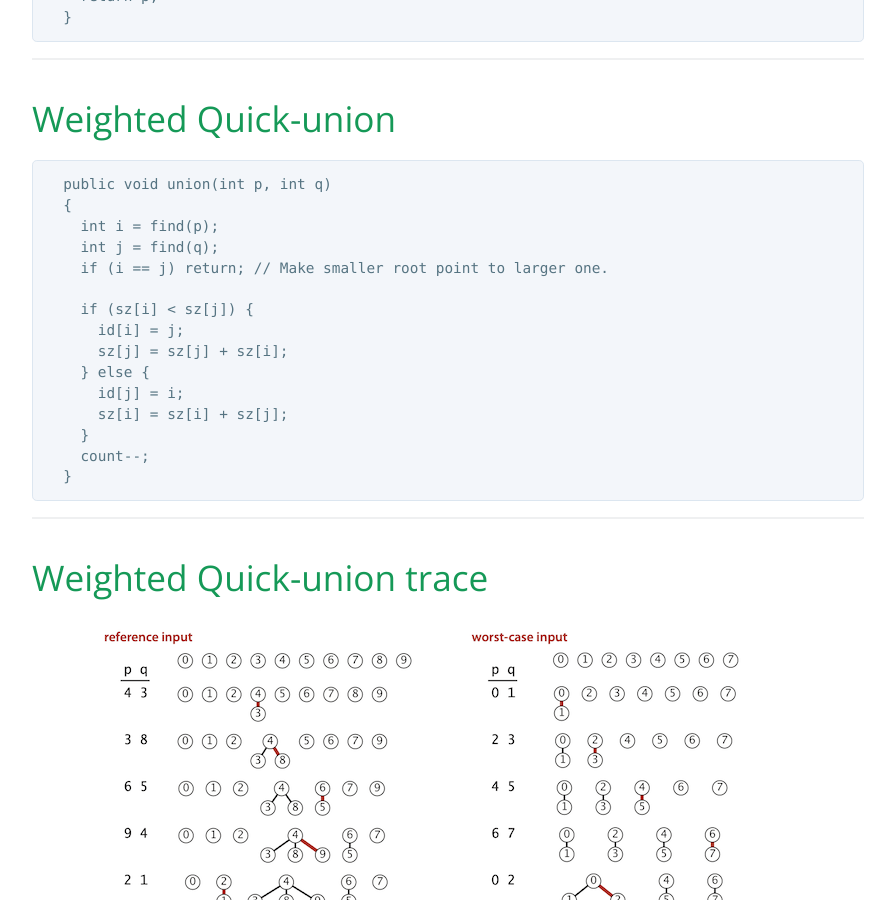
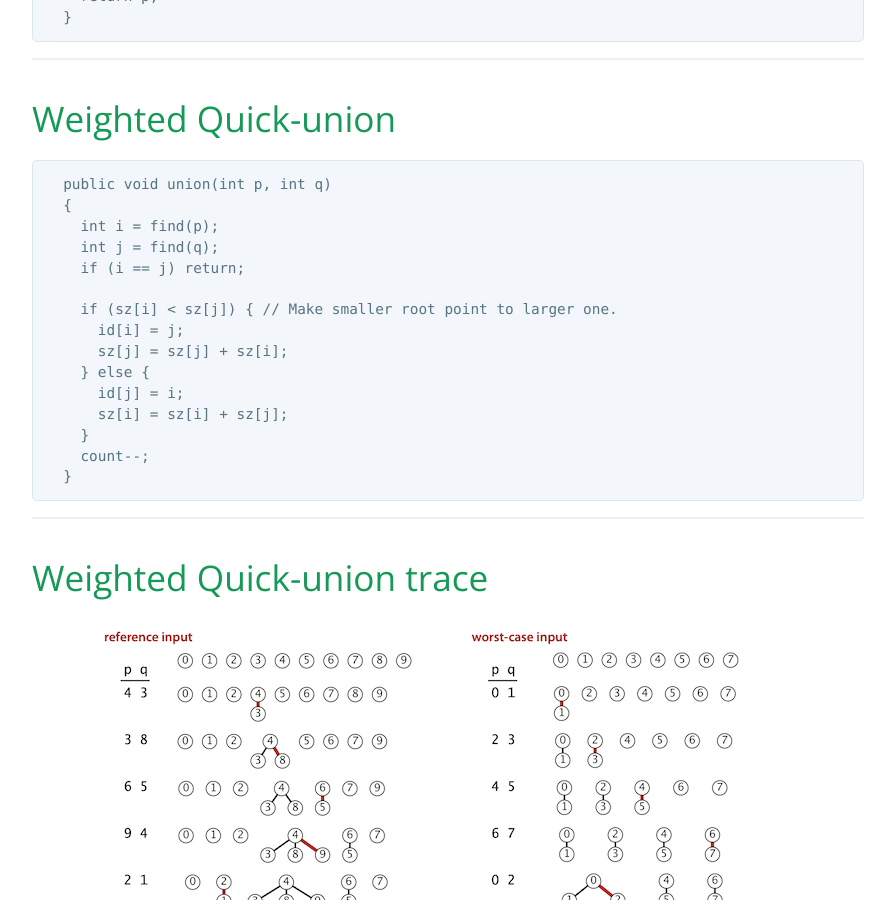
Before and after one commit to FacultadDeIngenieria/ayed, a Jekyll site: the page built from presentation/unionfind/presentation.md, in a window 1280 px wide and 900 px high, scrolled down 12124 px. Shown: the whole window, without its empty margins (192-1087 px from the left). Built offline with Jekyll 4.4.1, drawn with Linux system fonts in a browser that asks for light colours; our own code applies the rules of GitHub Pages for plain Markdown files.

```diff
--- a/presentation/unionfind/presentation.md
+++ b/presentation/unionfind/presentation.md
@@ -285,9 +285,9 @@ public class WeightedQuickUnionUF
   {
     int i = find(p);
     int j = find(q);
-    if (i == j) return; // Make smaller root point to larger one.
+    if (i == j) return;
 
-    if (sz[i] < sz[j]) {
+    if (sz[i] < sz[j]) { // Make smaller root point to larger one.
       id[i] = j;
       sz[j] = sz[j] + sz[i];
     } else {
```
